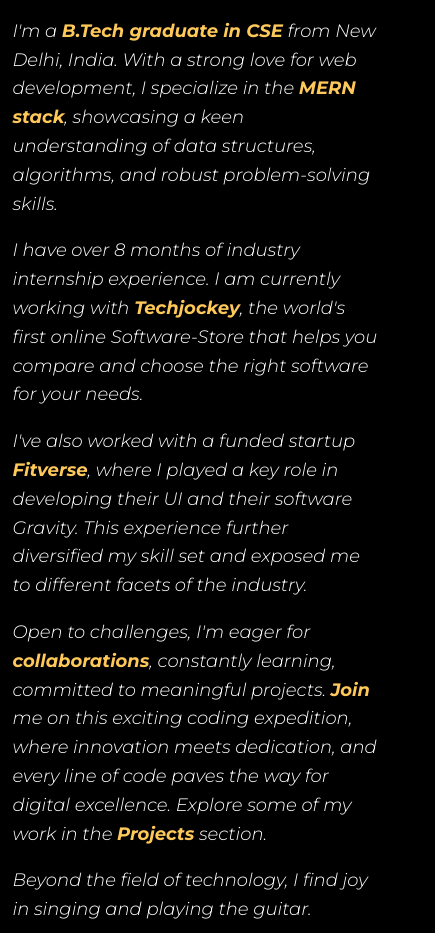
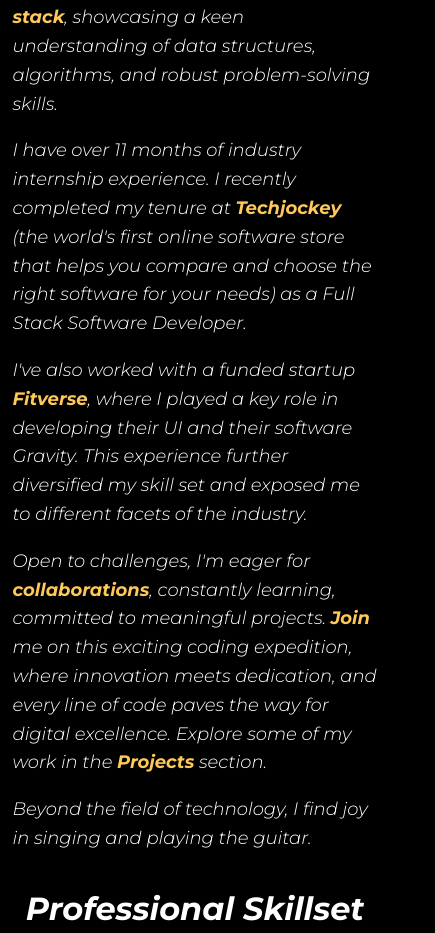
Before and after one commit to anu0108/Portfolio, a React (Create React App) app: page / in a window 390 px wide. Shown: the part 1480-2413 px from the top of the page, 435 px wide, since content can reach past the window. Built offline with nearby package versions, Linux system fonts and the light colour scheme.

Commit message:
fix: styling

```diff
--- a/src/Components/About.js
+++ b/src/Components/About.js
@@ -2,7 +2,6 @@
 import Lottie from "lottie-react";
 import Developer_Yogi from "../LottieFiles/Developer_Yogi.json";
 import Skills from "./Skills";
-import { Link } from "react-router-dom";
 
 const About = () => {
   return (
@@ -23,13 +22,11 @@
           </p>
 
           <p>
-            I have over 8 months of industry internship experience. I am
-            currently working with{" "}
+            I have over 11 months of industry internship experience. I recently completed my tenure at{" "}
             <a href="https://www.linkedin.com/company/techjockey/mycompany/">
               <b>Techjockey</b>
             </a>
-            , the world's first online Software-Store that helps you compare and
-            choose the right software for your needs.
+            {" "}(the world's first online software store that helps you compare and choose the right software for your needs) as a Full Stack Software Developer.
           </p>
 
           <p>
--- a/src/Styles/about.css
+++ b/src/Styles/about.css
@@ -73,6 +73,9 @@
     margin-right: 8px;
     width: 430px;
   }
+  .developer-yogi{
+    width: 380px;
+  }
 }
 
 @media (max-width: 460px) {
```
